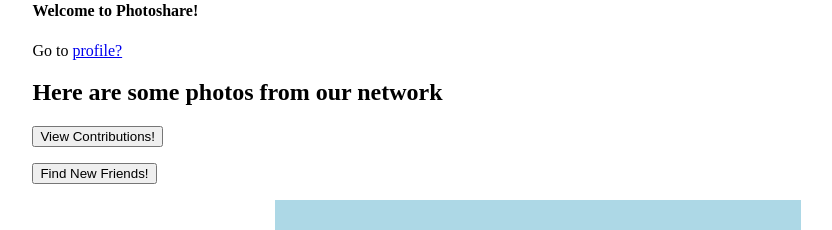
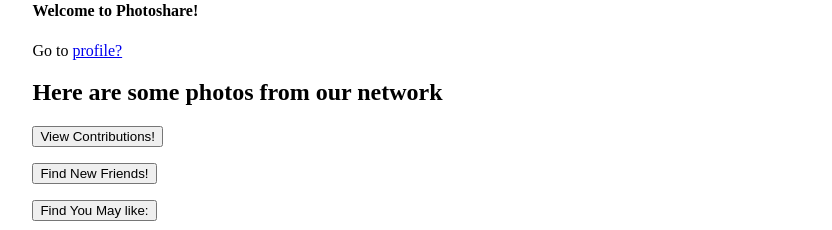
Before and after one commit to DanTkachov/Photo-Share-Site, a Flask app: page / in a window 1280 px wide; the page is wider, and only the part inside the window is pictured. Shown: the part 309-539 px from the top of that part, without its empty margins (102-934 px from the left). Run offline with Flask 2, Linux system fonts and the light colour scheme; tables that the repository leaves empty hold one stand-in row (values such as "Sample post").

Commit message:
push youmaylike button

```diff
--- a/templates/home.html
+++ b/templates/home.html
@@ -54,6 +54,7 @@
   <h2> Here are some photos from our network </h2>
   <td><form method="POST" action=""><button class="btn btn-primary" type="submit" formaction = '/useractivity.html' name="getCons" value = "">View Contributions!</button></form></td>
   <td><form method="POST" action=""><button class="btn btn-primary" type="submit" formaction = '/fr.html' name="FindNewFriends" value = "">Find New Friends!</button></form></td>
+  <td><form method="POST" action=""><button class="btn btn-primary" type="submit" formaction = '/YouMayLike.html' name="yml" value = "">Find You May like:</button></form></td>
     {%for photo in photos%}
 
       <div class="photoDisplay">
```
